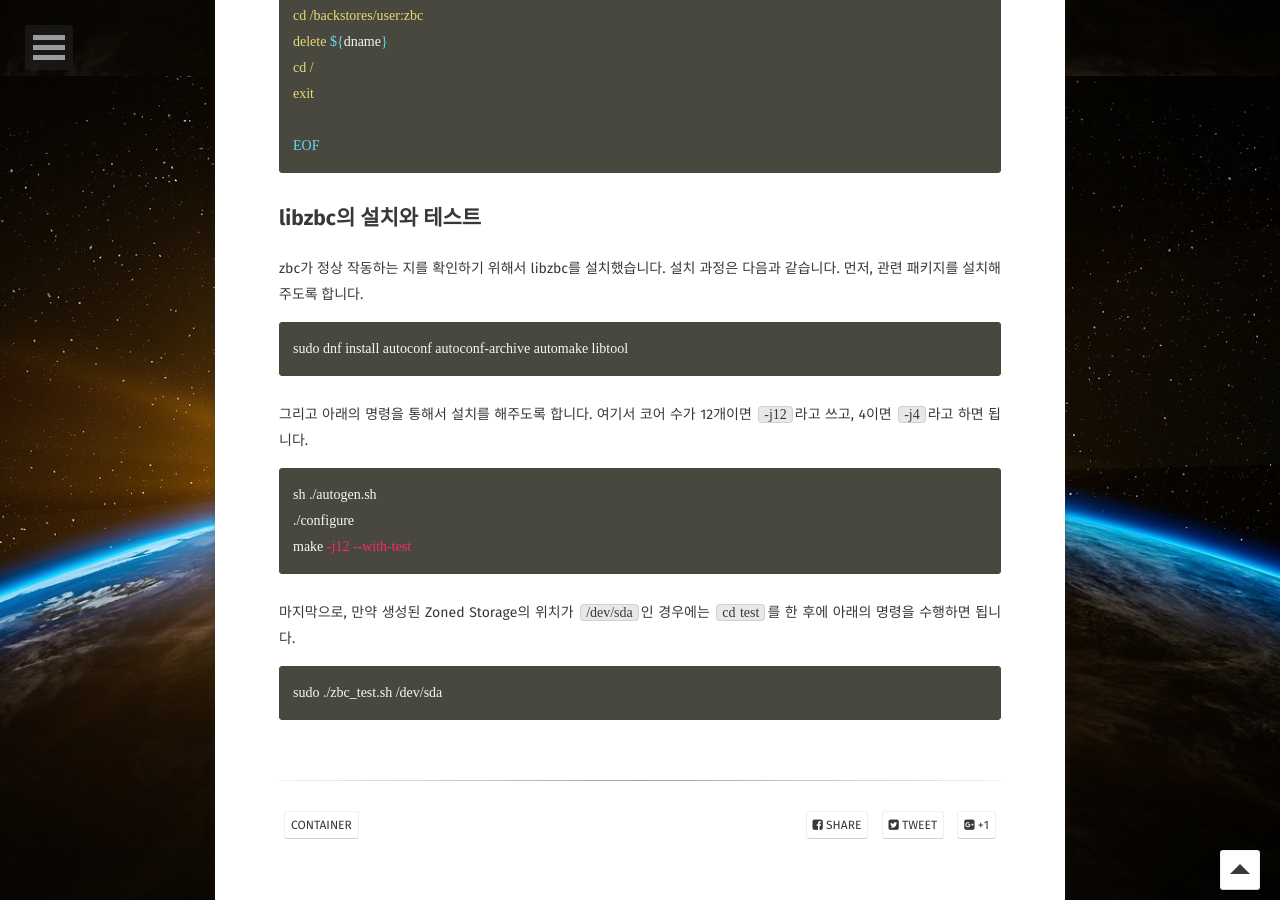
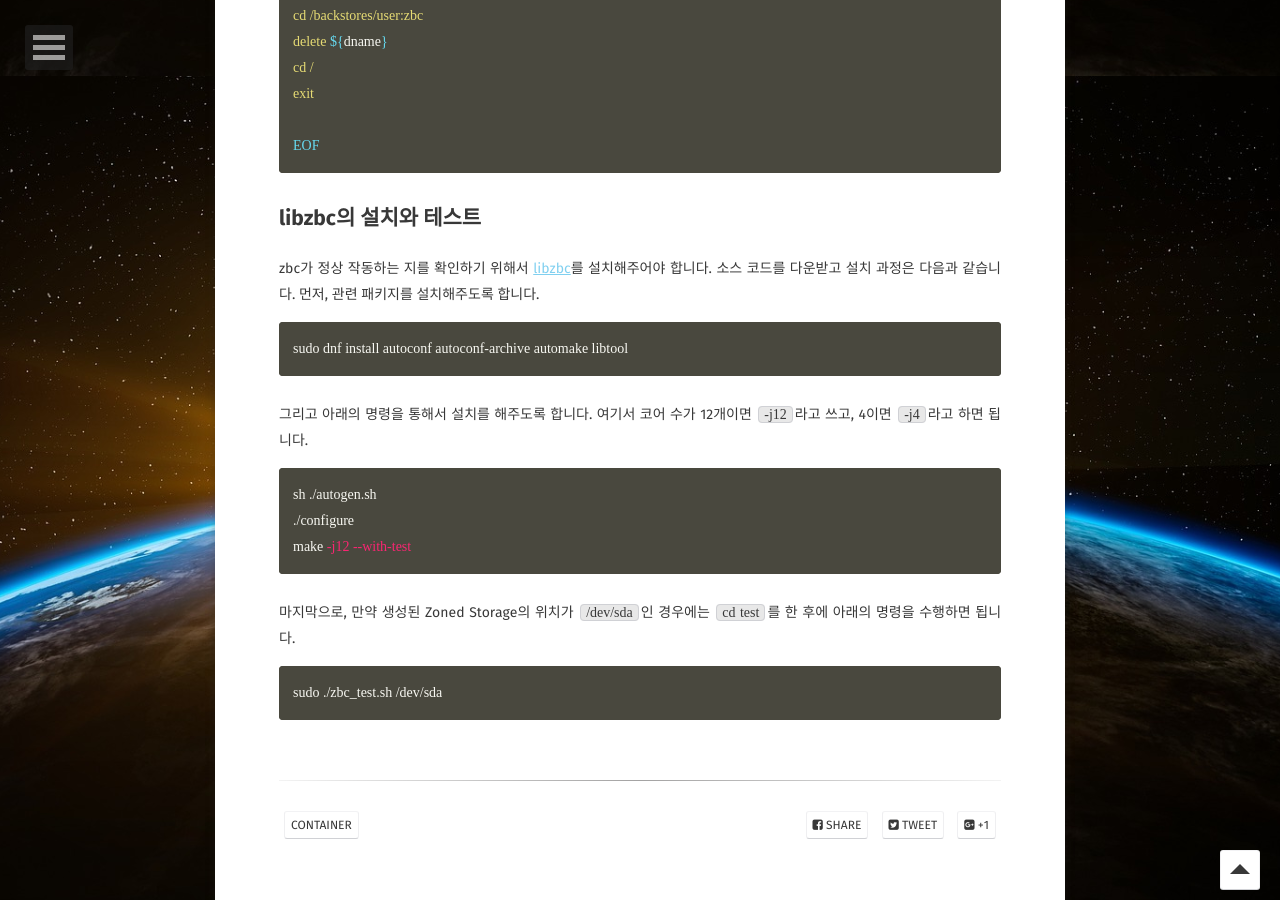
Before and after one commit to BlaCkinkGJ/blackinkgj.github.io, a Jekyll site: the page built from _posts/2020-ZoneStorage/2020-07-02-tcmu-runner.md, in a window 1280 px wide and 900 px high, scrolled down 2624 px. Built offline with Jekyll 4.4.1, drawn with Linux system fonts in a browser that asks for light colours; some web fonts are replaced; comment, search, counter and statistics services are not loaded.

Commit message:
Update 2020-07-02-tcmu-runner.md

````diff
--- a/_posts/2020-ZoneStorage/2020-07-02-tcmu-runner.md
+++ b/_posts/2020-ZoneStorage/2020-07-02-tcmu-runner.md
@@ -102,7 +102,7 @@ EOF
 
 ## libzbc의 설치와 테스트
 
-zbc가 정상 작동하는 지를 확인하기 위해서 libzbc를 설치했습니다. 설치 과정은 다음과 같습니다. 먼저, 관련 패키지를 설치해주도록 합니다.
+zbc가 정상 작동하는 지를 확인하기 위해서 [libzbc](https://www.igvita.com/2012/02/06/sstable-and-log-structured-storage-leveldb/)를 설치해주어야 합니다. 소스 코드를 다운받고 설치 과정은 다음과 같습니다. 먼저, 관련 패키지를 설치해주도록 합니다.
 
 ```bash
 sudo dnf install autoconf autoconf-archive automake libtool
````
